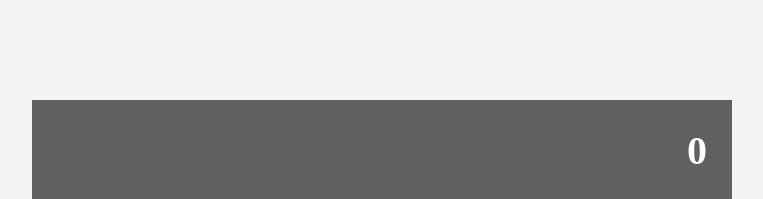
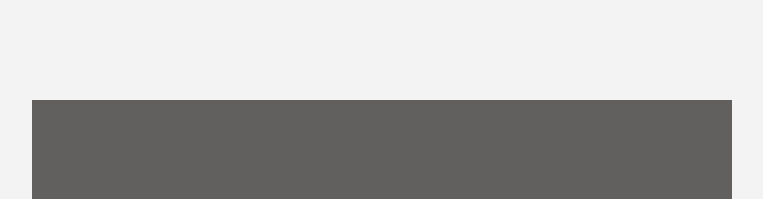
Before and after one commit to bruna-genz/react-calc, a React (Create React App) app: page / in a window 1280 px wide. Shown: the top 199 px of the page, without its empty margins (258-1021 px from the left). Built offline with nearby package versions, Linux system fonts and the light colour scheme.

Commit message:
passed required props to Display and ButtonPanel on App render function

```diff
--- a/src/components/App.js
+++ b/src/components/App.js
@@ -25,10 +25,11 @@ class App extends React.Component {
   }
 
   render() {
+    const { total, next } = this.state;
     return (
       <div className="App">
-        <Display />
-        <ButtonPanel />
+        <Display calcResult={total || next} />
+        <ButtonPanel clickHandler={this.handleClick} />
       </div>
     );
   }
```
